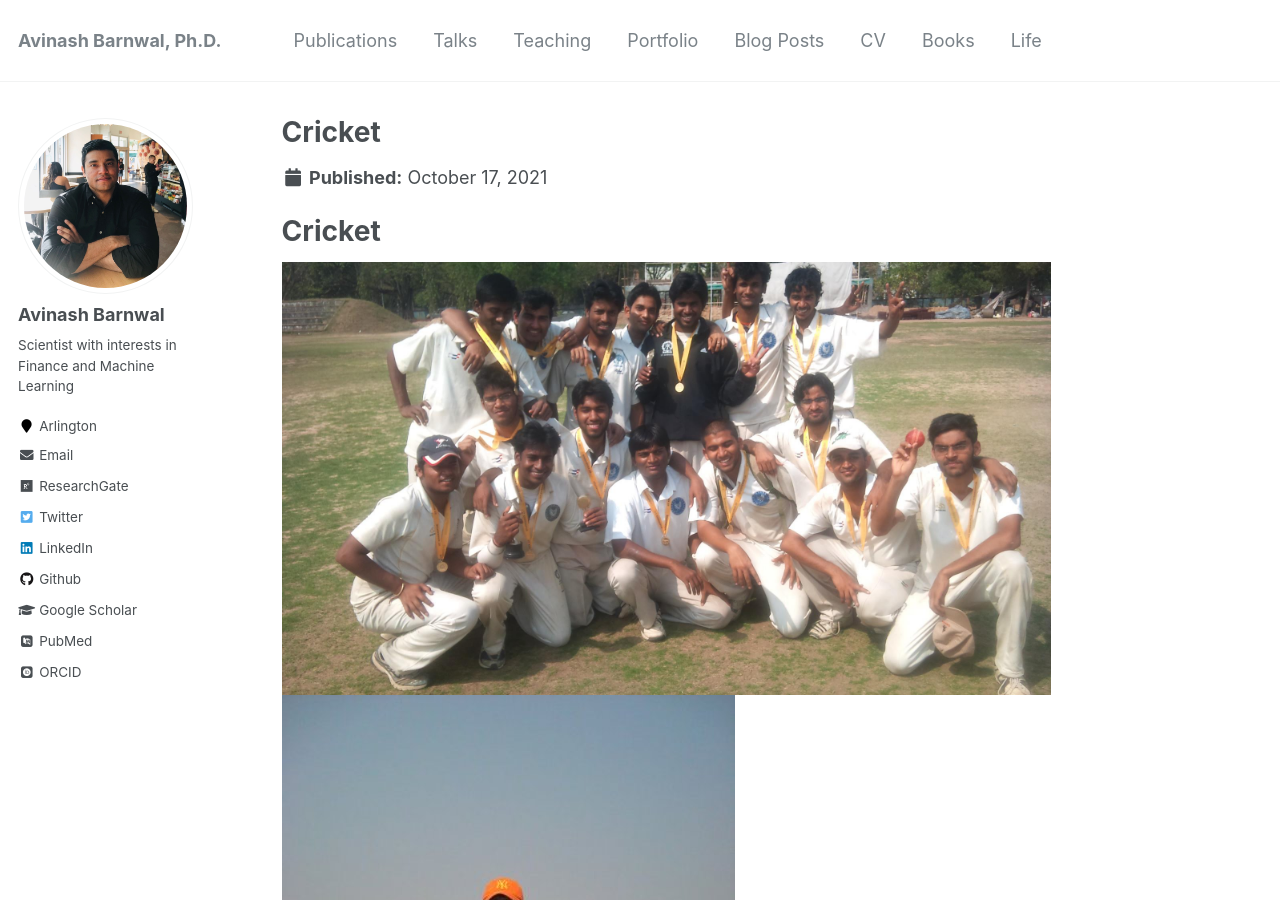
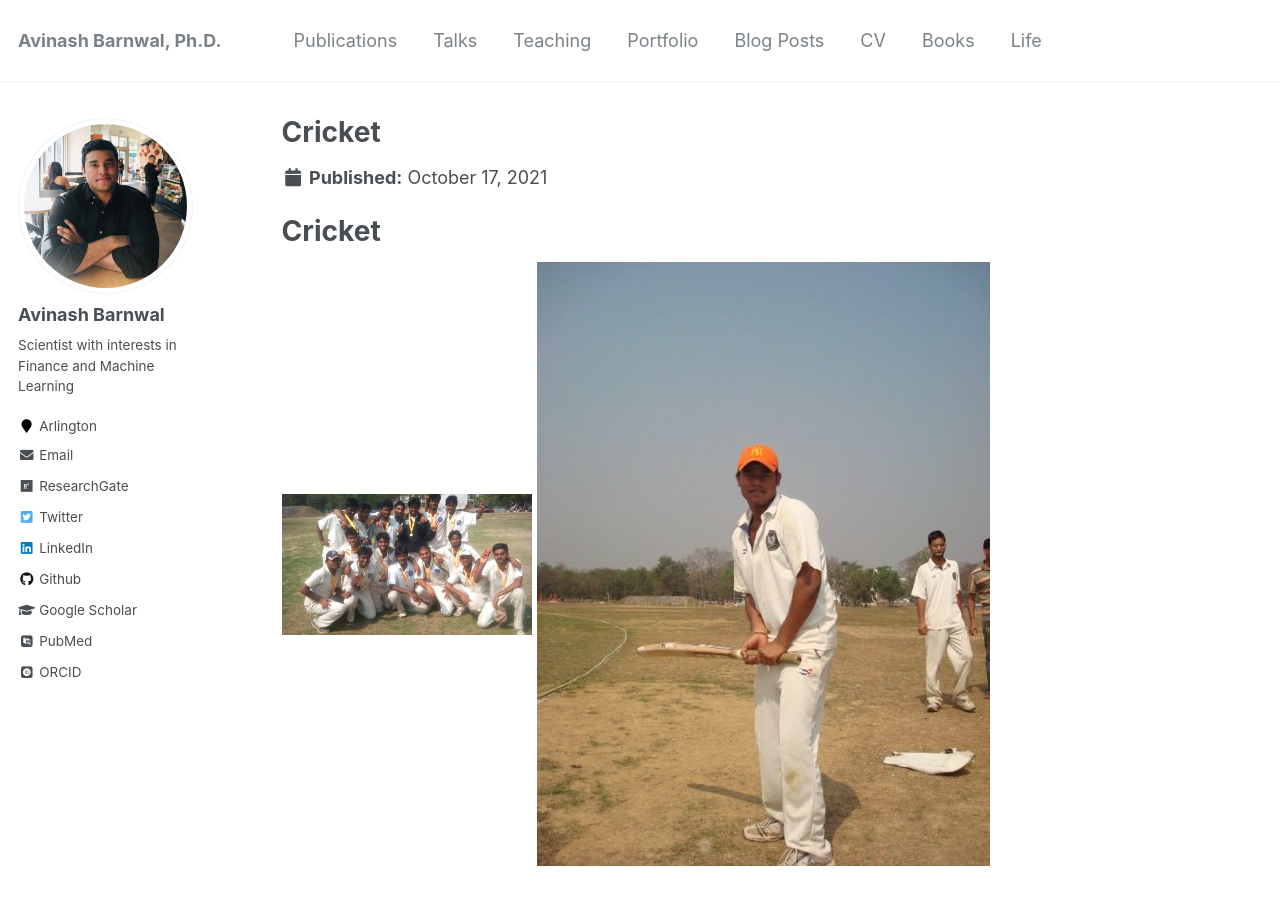
Before and after one commit to avinashbarnwal/avinashbarnwal.github.io, a Jekyll site: the page built from _life/Cricket.md, in a window 1280 px wide and 900 px high. Built offline with Jekyll 4.4.1, drawn with Linux system fonts in a browser that asks for light colours; some web fonts are replaced.

Commit message:
updated the images

```diff
--- a/_life/Cricket.md
+++ b/_life/Cricket.md
@@ -9,5 +9,6 @@ date: 2021-10-17
 
 # Cricket
 
-![png](../images/life/Cricket/pic1.jpeg)
+<!-- ![png](../images/life/Cricket/pic1.jpeg) -->
+[<img src="../images/life/Cricket/pic1.jpeg" width="250"/>](../images/life/Cricket/pic1.jpeg)
 ![png](../images/life/Cricket/pic2.jpeg)
```
